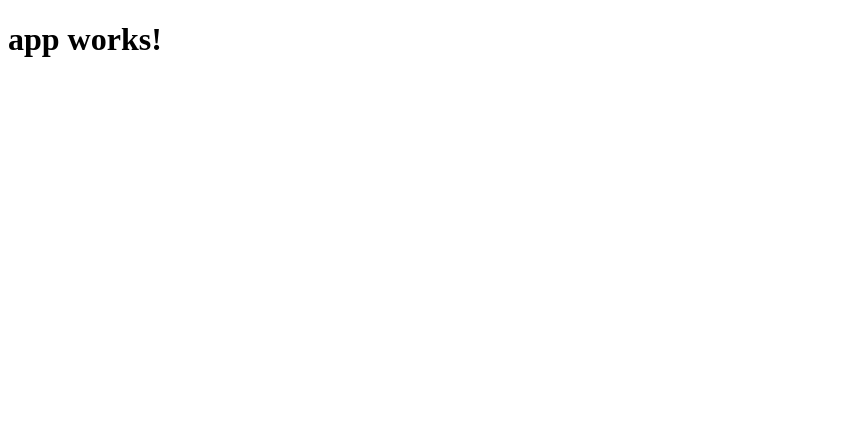
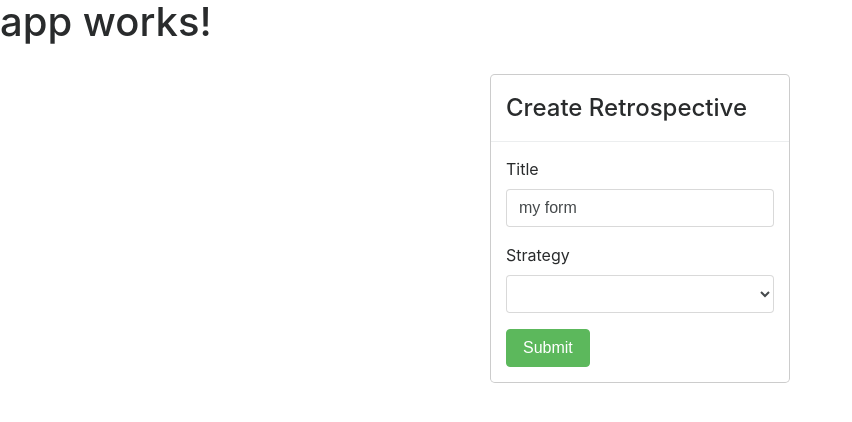
Before and after one commit to ivocardozo/generic-form, an Angular app: page / in a window 1280 px wide. Shown: the top 422 px of the page, without its empty margins (0-852 px from the left). Built offline with nearby package versions, Linux system fonts and the light colour scheme.

Commit message:
first form

```diff
--- a/package.json
+++ b/package.json
@@ -21,6 +21,7 @@
     "@angular/platform-browser-dynamic": "^4.0.0",
     "@angular/router": "^4.0.0",
     "core-js": "^2.4.1",
+    "ngx-bootstrap": "^1.6.6",
     "rxjs": "^5.1.0",
     "zone.js": "^0.8.4"
   },
--- a/src/app/app.component.html
+++ b/src/app/app.component.html
@@ -1,3 +1,4 @@
 <h1>
   {{title}}
 </h1>
+<app-form-container></app-form-container>
--- /dev/null
+++ b/src/app/classes/form-element.ts
@@ -0,0 +1,8 @@
+export class FormElement {
+  key: string;
+  type: string;
+  constructor (key: string, type: string) {
+    this.key = key;
+    this.type = type;
+  }
+}
--- /dev/null
+++ b/src/app/form-container/form-container.component.html
@@ -0,0 +1,15 @@
+<div class="modal-dialog modal-sm">
+  <div class="modal-content">
+    <div class="modal-header">
+      <h4 class="modal-title pull-left">Create Retrospective</h4>
+    </div>
+      <div class="modal-body">
+        <form (ngSubmit)="sendRetrospective()" #retrospectiveForm="ngForm">
+          <app-form-element></app-form-element>
+          <button type="submit" class="btn btn-success" [disabled]="!retrospectiveForm.form.valid">
+          Submit
+        </button>
+      </form>
+    </div>
+  </div>
+</div>
--- /dev/null
+++ b/src/app/form-container/form-container.component.ts
@@ -0,0 +1,20 @@
+import { Component, OnInit } from '@angular/core';
+
+@Component({
+  selector: 'app-form-container',
+  templateUrl: './form-container.component.html',
+  styleUrls: ['./form-container.component.css']
+})
+export class FormContainerComponent implements OnInit {
+title: string;
+value: string;
+strategy: string;
+  constructor() { }
+
+  ngOnInit() {
+    this.title = 'my form';
+    this.value = 'my value';
+    this.strategy  = 'my strategy';
+  }
+
+}
--- /dev/null
+++ b/src/app/form-element/form-element.component.html
@@ -0,0 +1,10 @@
+<div class="form-group">
+  <label for="title">Title</label>
+  <input type="text" [(ngModel)]="title" name="title" class="form-control" id="title" required>
+</div>
+<div class="form-group">
+  <label for="strategy">Strategy</label>
+  <select class="form-control" id="strategy" required [(ngModel)]="strategy" name="strategy">
+    <option *ngFor= "let strategy of strategies" [ngValue]="value">{{ title }}</option>
+  </select>
+</div>
--- /dev/null
+++ b/src/app/form-element/form-element.component.ts
@@ -0,0 +1,24 @@
+import { Component, OnInit, Input } from '@angular/core';
+
+import { FormElement } from '../classes/form-element';
+
+@Component({
+  selector: 'app-form-element',
+  templateUrl: './form-element.component.html',
+  styleUrls: ['./form-element.component.css']
+})
+export class FormElementComponent implements OnInit {
+title: string;
+value: string;
+strategy: string;
+
+  //@Input() formElement: FormElement;
+  constructor() { }
+
+  ngOnInit() {
+    this.title = 'my form';
+    this.value = 'my value';
+    this.strategy  = 'my strategy';
+  }
+
+}
--- a/src/index.html
+++ b/src/index.html
@@ -7,6 +7,7 @@
 
   <meta name="viewport" content="width=device-width, initial-scale=1">
   <link rel="icon" type="image/x-icon" href="favicon.ico">
+  <link href="https://maxcdn.bootstrapcdn.com/bootstrap/4.0.0-alpha.6/css/bootstrap.min.css" rel="stylesheet">
 </head>
 <body>
   <app-root>Loading...</app-root>
```
Also changed, not shown: src/app/app.module.ts (+10 -2 lines), src/app/form-container/form-container.component.css (added), src/app/form-element/form-element.component.css (added), 2 other files (tests, documents, lock files or other folders).
